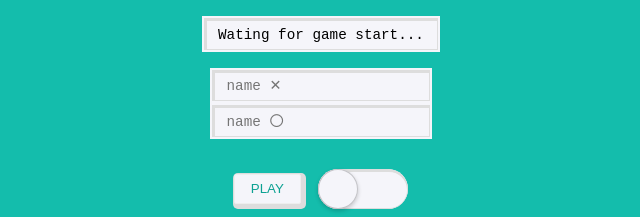
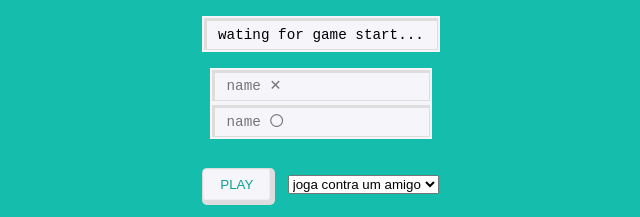
Before and after one commit to gabrielfroes/tic-tac-toe, a plain HTML site: page index.html in a window 1280 px wide. Shown: the whole page, without its empty margins (319-959 px from the left). Drawn offline with Linux system fonts and the light colour scheme.

Commit message:
Add files via upload

```diff
--- a/index.html
+++ b/index.html
@@ -9,33 +9,39 @@
 </head>
 <body>
   <article class="panel">
-    <p class="game-narration">Wating for game start...</p>
+    <p class="game-narration">wating for game start...</p>
+
     <form class="caixa">
-      <input id="x_campo" type="text" placeholder="name ✕" name="xx" required>
-      <input style="margin-bottom: 1em;" id="o_campo" type="text" placeholder="name 〇" name="oo" required>
+      <input id="x_campo" type="text" placeholder="name ✕" name="xx" required><input style="margin-bottom: 1em;" id="o_campo" type="text" placeholder="name 〇" name="oo" required>
+    </form>
 
       <div>
         <button type="button" id="play" onclick=" tic_tac_toe.start()">PLAY</button>
 
-      <!-- <a>FRIEND</a> -->
-        <div class="onoff">
-          <input type="checkbox" class="toggle" id="onoff1">
-          <label for="onoff1"></label>
-        </div>
-      <!-- <a>MACHINE</a> -->
+        <select id="change" onchange="update()">
+          <option value="1">joga contra máquina</option>
+          <option value="2" selected>joga contra um amigo</option>
+        </select>
       </div>
-    </form>
   </article>
 
-  <div class='game'></div>
+  <section class="ba">
+    <article class="banner">
+      <h1 id="s"></h1>
+      <h2 id="w"></h2>
+    </article>
+    <div class='game'></div>
+  </section>
 
   <script src="js/tic-tac-toe.js"></script>
   <script>
-    var onoff = document.getElementById('onoff1');
-
-    onoff.addEventListener('change', function() {
-      estado = this.checked ? machine() : friend();
-    });
+    function update() {
+      if (document.getElementById('change').value == 1) {
+        machine();
+      } else {
+        friend();
+      }
+    }
 
     function machine() {
       tic_tac_toe.turn = true;
```
